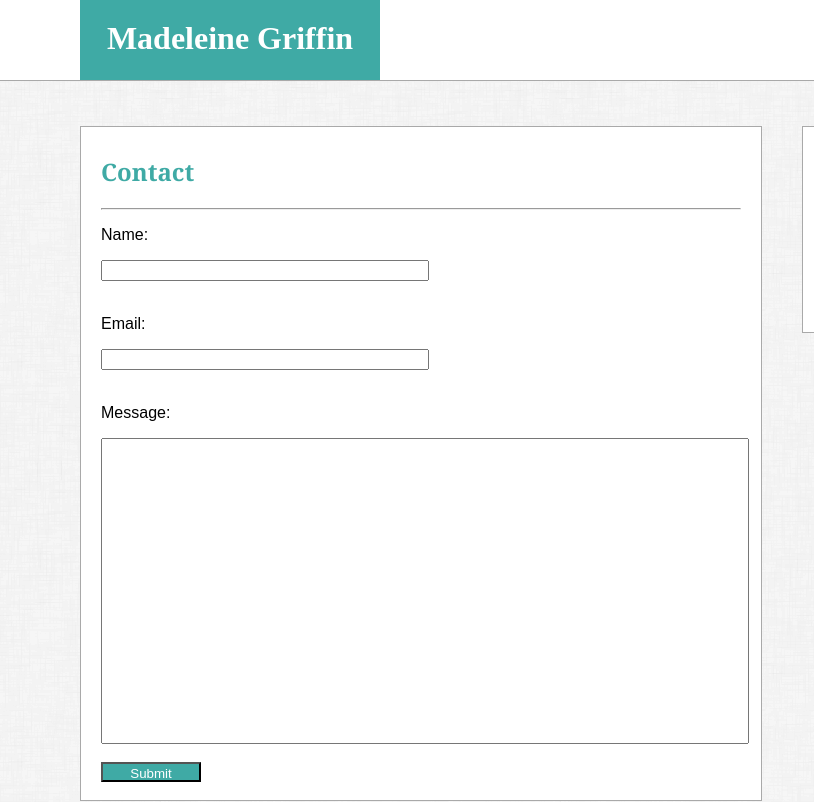
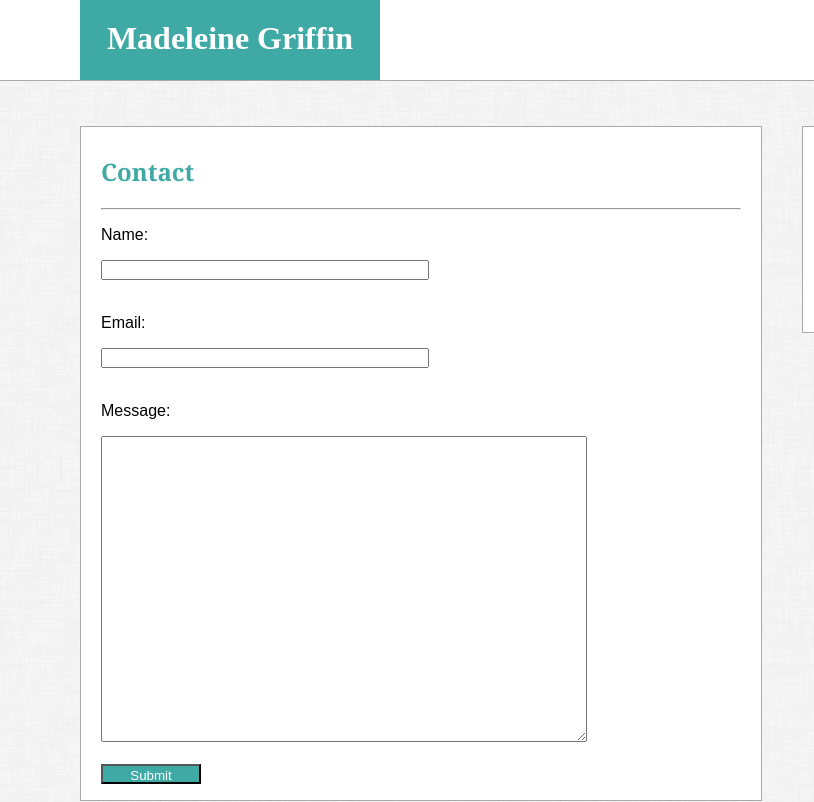
Before and after one commit to madeleinecgriffin/Basic-Portfolio, a plain HTML site: page contact.html in a window 1280 px wide. Shown: the top 802 px of the page, 0-814 px from the left. Drawn offline with Linux system fonts and the light colour scheme.

Commit message:
finished:

```diff
--- a/assets/css/style.css
+++ b/assets/css/style.css
@@ -93,7 +93,7 @@ h4 {
 
 /*Entire box (div) with about me*/
 .about-me {
-	height: 400px;
+	height: 300px;
 	width: 50%;
 	background-color: #ffffff;
 	margin-left: 80px;
@@ -184,19 +184,23 @@ h4 {
 /*name input form (input)*/
 .name-input {
 	width: 50%;
+	font-size: 12px;
 	font-family: 'Arial', 'Helvetica Neue', Helvetica, sans-serif;
 }
 
 /*email input form (input)*/
 .email-input {
 	width: 50%;
+	font-size: 12px;
 	font-family: 'Arial', 'Helvetica Neue', Helvetica, sans-serif;
 }
 
 /*message input form (input)*/
 .message-input {
-	width: 100%;
+	width: 75%;
 	height: 300px;
+	size: 500;
+	font-size: 12px;
 	font-family: 'Arial', 'Helvetica Neue', Helvetica, sans-serif;
 }
 
--- a/contact.html
+++ b/contact.html
@@ -27,13 +27,13 @@
 	<div class="contact-box">
 		<h2>Contact</h2>
 		<hr>
-		<form action="mailto:madeleinecgriffin@gmail.com">
+		<form action="mailto:madeleinecgriffin@gmail.com" method="POST" enctype="text/plain">
   			<p class="paragraph2">Name:</p>
   			<input class="name-input" type="text" name="name"><br><br>
   			<p class="paragraph2">Email:</p>
   			<input class="email-input" type="text" name="email"><br><br>
   			<p class="paragraph2">Message:</p>
-  			<input class="message-input" type="text" name="message">
+  			<textarea class="message-input" name="Message"></textarea>
   			<br>
   			<br>
   			<input class="submit-input" type="submit">
```
Also changed, not shown: index.html (+2 -2 lines).
